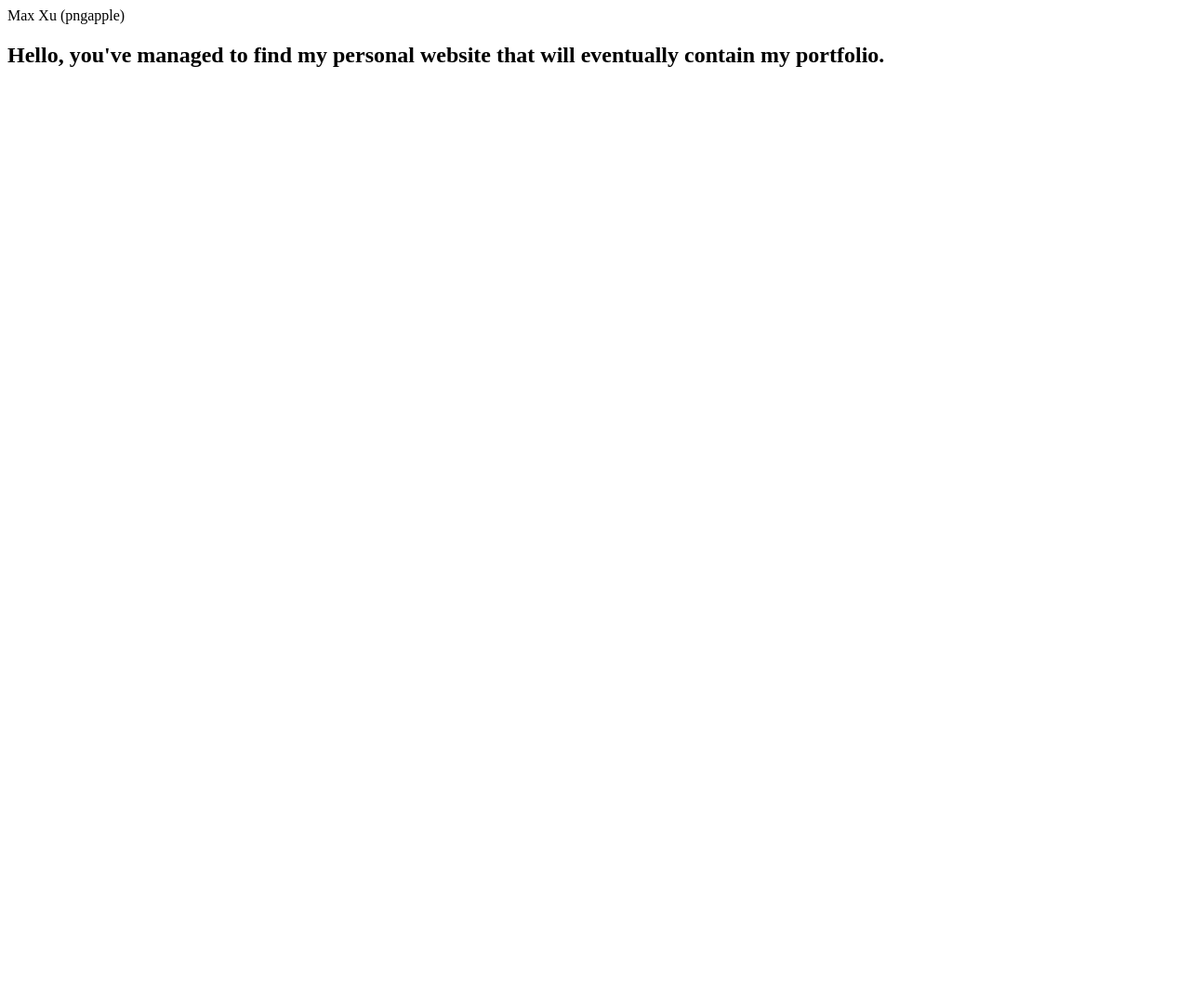
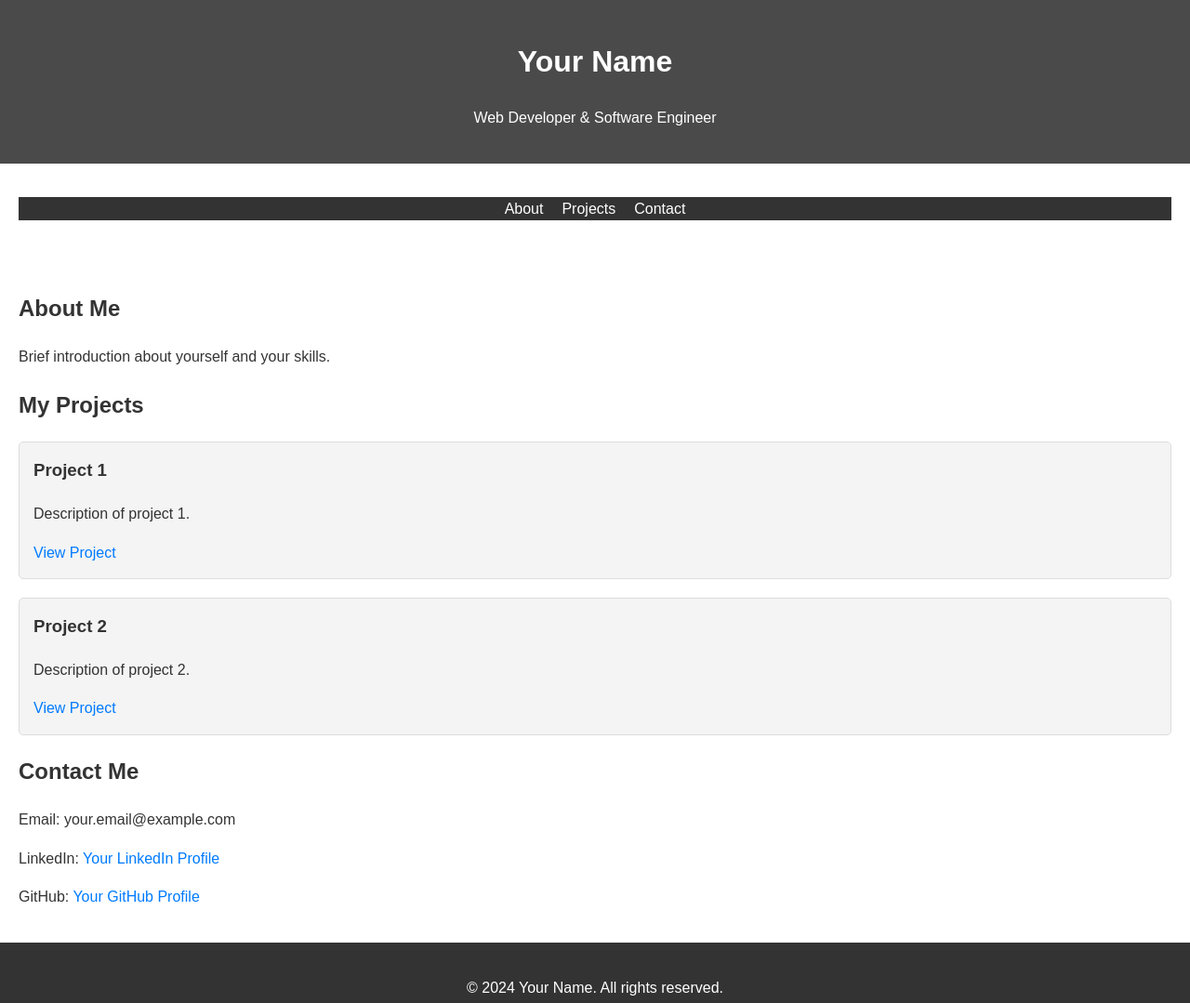
Before and after one commit to pngapple/pngapple.github.io, a plain HTML site: page index.html in a window 1280 px wide. Shown: the whole page at 93% size. Before the commit the page ends 800 px from the top, so only its background shows below. Drawn offline with Linux system fonts and the light colour scheme.

Commit message:
AI Changes

```diff
--- /dev/null
+++ b/CSS/styles.css
@@ -0,0 +1,61 @@
+body {
+    font-family: Arial, sans-serif;
+    line-height: 1.6;
+    margin: 0;
+    padding: 0;
+    color: #333;
+}
+
+header, nav, main, footer {
+    padding: 20px;
+}
+
+header {
+    background-color: #4a4a4a;
+    color: white;
+    text-align: center;
+}
+
+nav ul {
+    list-style-type: none;
+    padding: 0;
+    display: flex;
+    justify-content: center;
+    background-color: #333;
+}
+
+nav ul li {
+    margin: 0 10px;
+}
+
+nav ul li a {
+    color: white;
+    text-decoration: none;
+}
+
+.project {
+    background-color: #f4f4f4;
+    border: 1px solid #ddd;
+    border-radius: 5px;
+    padding: 15px;
+    margin-bottom: 20px;
+}
+
+.project h3 {
+    margin-top: 0;
+}
+
+a {
+    color: #007bff;
+    text-decoration: none;
+}
+
+a:hover {
+    text-decoration: underline;
+}
+
+footer {
+    background-color: #333;
+    color: white;
+    text-align: center;
+}
--- a/index.html
+++ b/index.html
@@ -1,26 +1,56 @@
 <!DOCTYPE html>
-<html>
+<html lang="en">
     <head>
-        <title>Max Xu's Portfolio</title>
+        <meta charset="UTF-8">
+        <meta name="viewport" content="width=device-width, initial-scale=1.0">
+        <title>Your Name - Coding Portfolio</title>
+        <link rel="stylesheet" href="css/styles.css">
     </head>
 <body>
     <header>
-            Max Xu (pngapple)
+        <h1>Your Name</h1>
+        <p>Web Developer & Software Engineer</p>
     </header>
-        <section>
-            <h1>Hello, you've managed to find my personal website that will eventually contain my portfolio.</h1>
+
+    <nav>
+        <ul>
+            <li><a href="#about">About</a></li>
+            <li><a href="#projects">Projects</a></li>
+            <li><a href="#contact">Contact</a></li>
+        </ul>
+    </nav>
+
+    <main>
+        <section id="about">
+            <h2>About Me</h2>
+            <p>Brief introduction about yourself and your skills.</p>
         </section>
-        <article>
 
-        </article>
-        <article>
+        <section id="projects">
+            <h2>My Projects</h2>
+            <div class="project">
+                <h3>Project 1</h3>
+                <p>Description of project 1.</p>
+                <a href="#">View Project</a>
+            </div>
+            <div class="project">
+                <h3>Project 2</h3>
+                <p>Description of project 2.</p>
+                <a href="#">View Project</a>
+            </div>
+            <!-- Add more projects as needed -->
+        </section>
 
-        </article>
-        <article>
+        <section id="contact">
+            <h2>Contact Me</h2>
+            <p>Email: your.email@example.com</p>
+            <p>LinkedIn: <a href="#">Your LinkedIn Profile</a></p>
+            <p>GitHub: <a href="#">Your GitHub Profile</a></p>
+        </section>
+    </main>
 
-        </article>
     <footer>
-
+        <p>&copy; 2024 Your Name. All rights reserved.</p>
     </footer>
 </body>
 </html>
```
Also changed, not shown: CSS/style.css (deleted). Lines whose indentation alone changed are shown as unchanged.
